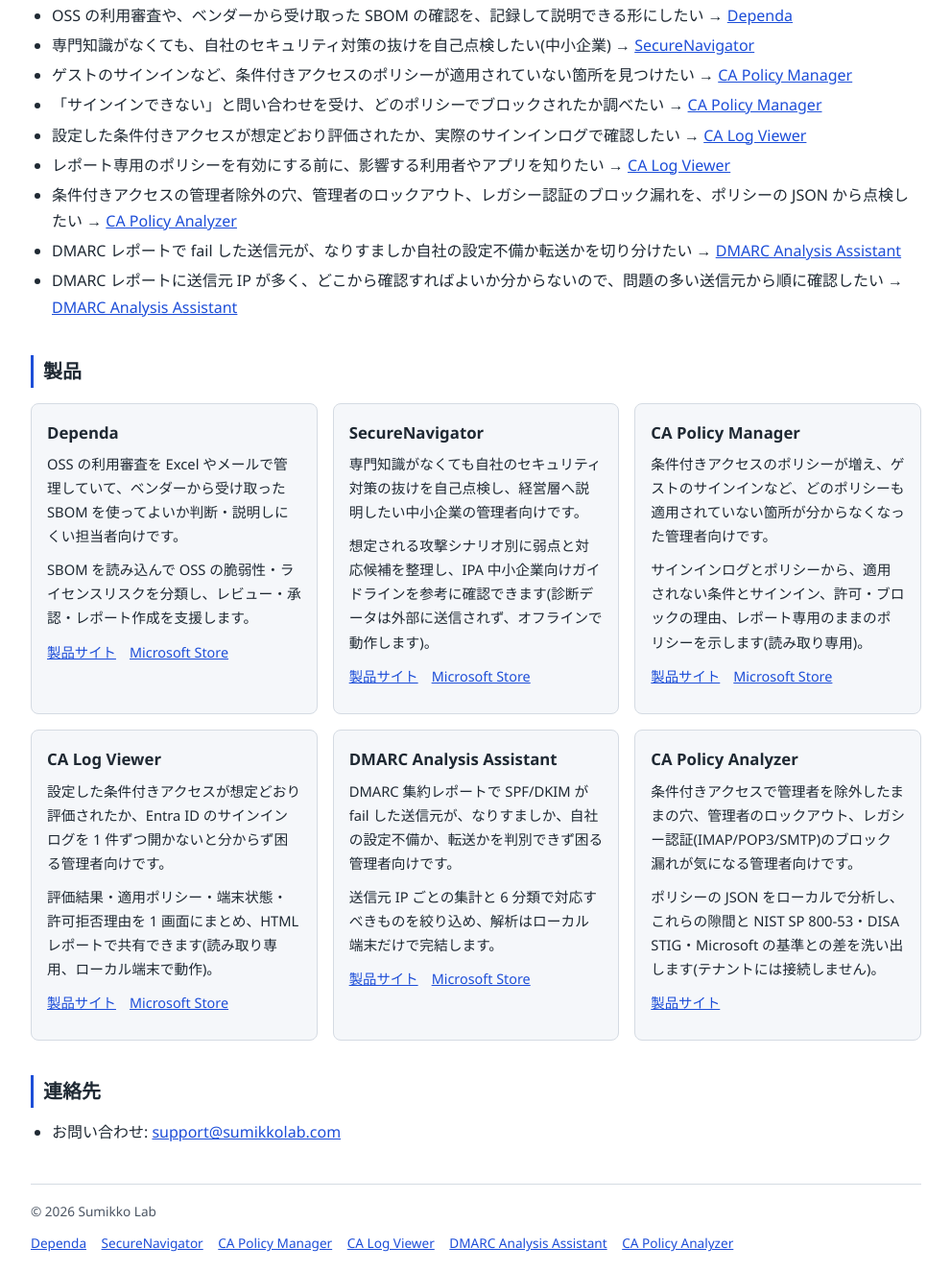
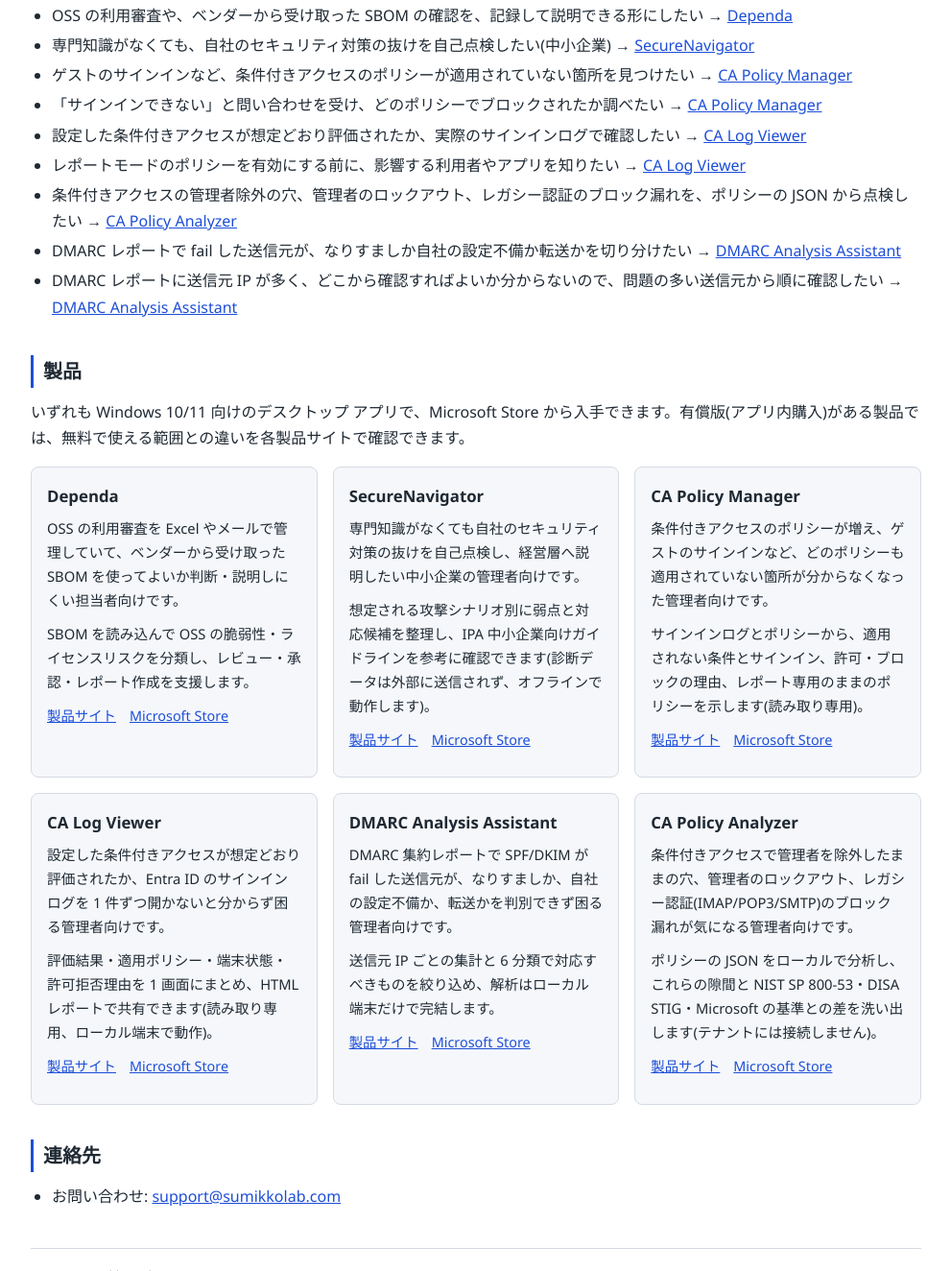
Before and after one commit to sumikkolab/sumikkolab-web, a plain HTML site: page index.html in a window 1280 px wide. Shown: the part 347-1671 px from the top of the page at 96% size, without its empty margins (144-1135 px from the left). Drawn offline with Linux system fonts and the light colour scheme.

Commit message:
SITE-MAINT-001 M6 点検済み: CA Policy Analyzer の Store リンク・動作環境と入手方法の記載

```diff
--- a/index.html
+++ b/index.html
@@ -91,6 +91,7 @@
       "url": "https://capolanalyzer.sumikkolab.com/",
       "applicationCategory": "SecurityApplication",
       "operatingSystem": "Windows 10, Windows 11",
+      "offers": { "@type": "Offer", "url": "https://apps.microsoft.com/detail/9NR10PX75754" },
       "publisher": { "@id": "https://sumikkolab.com/#organization" }
     }
   ]
@@ -161,13 +162,14 @@
       <li>ゲストのサインインなど、条件付きアクセスのポリシーが適用されていない箇所を見つけたい → <a href="https://capolicymanager.sumikkolab.com">CA Policy Manager</a></li>
       <li>「サインインできない」と問い合わせを受け、どのポリシーでブロックされたか調べたい → <a href="https://capolicymanager.sumikkolab.com">CA Policy Manager</a></li>
       <li>設定した条件付きアクセスが想定どおり評価されたか、実際のサインインログで確認したい → <a href="https://ca-log-viewer.sumikkolab.com">CA Log Viewer</a></li>
-      <li>レポート専用のポリシーを有効にする前に、影響する利用者やアプリを知りたい → <a href="https://ca-log-viewer.sumikkolab.com">CA Log Viewer</a></li>
+      <li>レポートモードのポリシーを有効にする前に、影響する利用者やアプリを知りたい → <a href="https://ca-log-viewer.sumikkolab.com">CA Log Viewer</a></li>
       <li>条件付きアクセスの管理者除外の穴、管理者のロックアウト、レガシー認証のブロック漏れを、ポリシーの JSON から点検したい → <a href="https://capolanalyzer.sumikkolab.com">CA Policy Analyzer</a></li>
       <li>DMARC レポートで fail した送信元が、なりすましか自社の設定不備か転送かを切り分けたい → <a href="https://dmarc-analysis.sumikkolab.com">DMARC Analysis Assistant</a></li>
       <li>DMARC レポートに送信元 IP が多く、どこから確認すればよいか分からないので、問題の多い送信元から順に確認したい → <a href="https://dmarc-analysis.sumikkolab.com">DMARC Analysis Assistant</a></li>
     </ul>
 
     <h2 id="products">製品</h2>
+    <p>いずれも Windows 10/11 向けのデスクトップ アプリで、Microsoft Store から入手できます。有償版(アプリ内購入)がある製品では、無料で使える範囲との違いを各製品サイトで確認できます。</p>
     <div class="cards">
       <article class="card">
         <h3>Dependa</h3>
@@ -203,7 +205,7 @@
         <h3>CA Policy Analyzer</h3>
         <p>条件付きアクセスで管理者を除外したままの穴、管理者のロックアウト、レガシー認証(IMAP/POP3/SMTP)のブロック漏れが気になる管理者向けです。</p>
         <p>ポリシーの JSON をローカルで分析し、これらの隙間と NIST SP 800-53・DISA STIG・Microsoft の基準との差を洗い出します(テナントには接続しません)。</p>
-        <p class="links"><a href="https://capolanalyzer.sumikkolab.com">製品サイト</a></p>
+        <p class="links"><a href="https://capolanalyzer.sumikkolab.com">製品サイト</a><a href="https://apps.microsoft.com/detail/9NR10PX75754">Microsoft Store</a></p>
       </article>
     </div>
 
@@ -247,6 +249,7 @@
     </ul>
 
     <h2 id="products-en">Products</h2>
+    <p>All products are desktop apps for Windows 10/11, available from the Microsoft Store. For products with a paid edition (in-app purchase), see each product site for what you can use for free and how the paid edition differs.</p>
     <div class="cards">
       <article class="card">
         <h3>Dependa</h3>
@@ -282,7 +285,7 @@
         <h3>CA Policy Analyzer</h3>
         <p>For administrators concerned about Conditional Access gaps from excluded admins, administrator lockout, and legacy authentication (IMAP/POP3/SMTP) that is not blocked.</p>
         <p>Analyzes policy JSON locally to surface these gaps and the differences from NIST SP 800-53, DISA STIG, and Microsoft baselines (no connection to your tenant).</p>
-        <p class="links"><a href="https://capolanalyzer.sumikkolab.com">Product site</a></p>
+        <p class="links"><a href="https://capolanalyzer.sumikkolab.com">Product site</a><a href="https://apps.microsoft.com/detail/9NR10PX75754">Microsoft Store</a></p>
       </article>
     </div>
 
--- a/sitemap.xml
+++ b/sitemap.xml
@@ -2,7 +2,7 @@
 <urlset xmlns="http://www.sitemaps.org/schemas/sitemap/0.9">
   <url>
     <loc>https://sumikkolab.com/</loc>
-    <lastmod>2026-11-09</lastmod>
+    <lastmod>2026-11-17</lastmod>
     <priority>1.0</priority>
   </url>
 </urlset>
```
